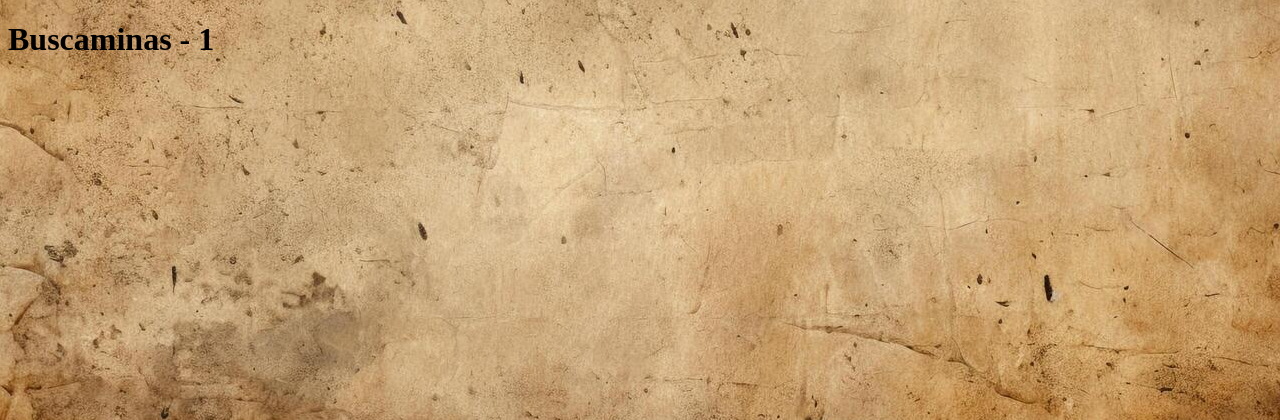
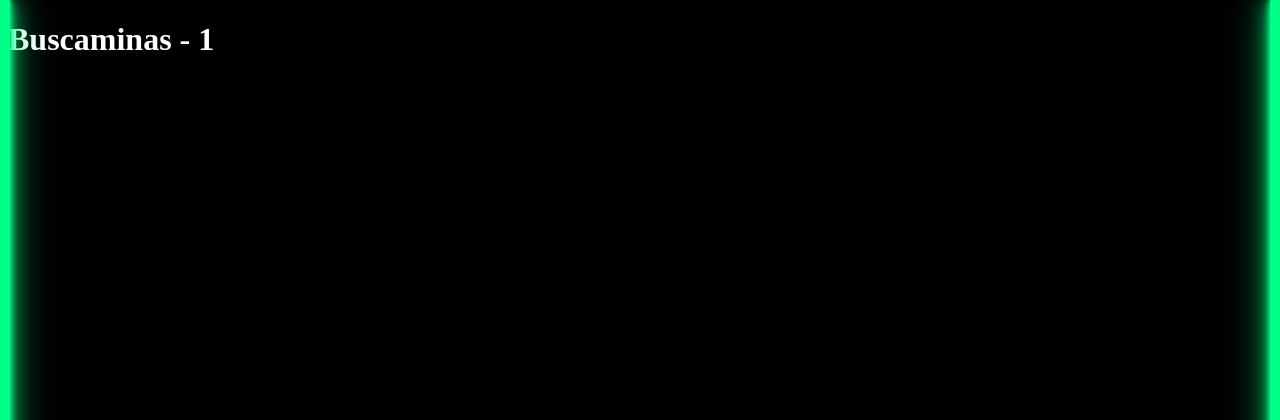
Before and after one commit to Knightordev/Buscaminas-TopicosAvanzadosProgramacion, a Flask app: template app/Templates/layout.html in a window 1280 px wide. Shown: the top 420 px of the page. Run offline with Flask 3, Linux system fonts and the light colour scheme; the template is opened without the code that fills it: most values are stand-ins (such as "Sample title", 1, 10 or a date in 2020).

Commit message:
backround

```diff
--- a/app/static/css/layout.css
+++ b/app/static/css/layout.css
@@ -1,12 +1,35 @@
 body {
-    background-image: url("../img/fondo2.jpeg");
-    background-size: auto;
-    background-position: center;
-    background-repeat: no-repeat;
+    background-color: black
+}
+
+body::before,
+body::after {
+    content: "";
+    position: fixed;
+    top: 0;
+    width: 10px;
+    height: 100vh;
+    z-index: 0;
+
+
+    background: #00ff88;
+
+
+    box-shadow:
+        0 0 5px #00ff88,
+        0 0 10px #00ff88,
+        0 0 20px #00ff88,
+        0 0 40px #00ff88;
 }
 
 
+body::before {
+    left: 0;
+}
 
+body::after {
+    right: 0;
+}
 
 table {
     border-collapse: collapse;
@@ -15,7 +38,11 @@ table {
 td {
     width: 40px;
     height: 40px;
-    border: 1px solid black;
+    border: 1px solid white;
     text-align: center;
     cursor: pointer;
 }
+
+h1 {
+    color: #ffffff;
+}
```
Also changed, not shown: app/static/img/fondo2.jpeg (deleted).
